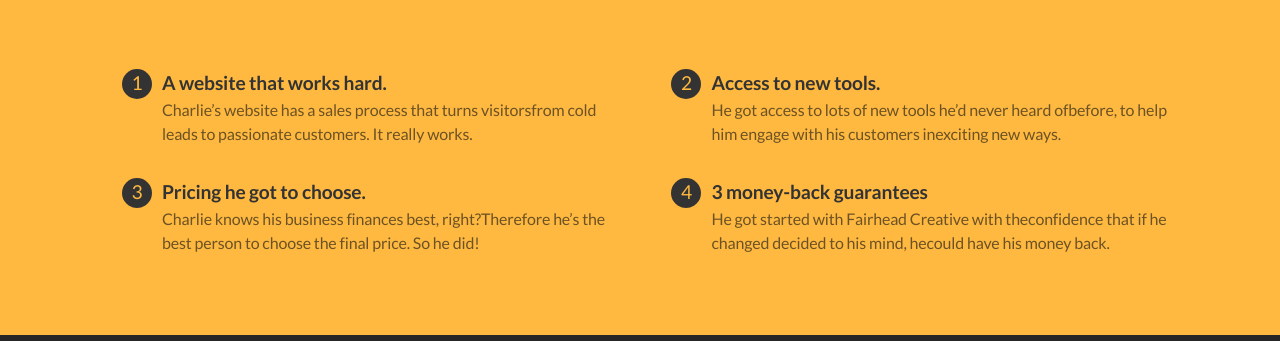
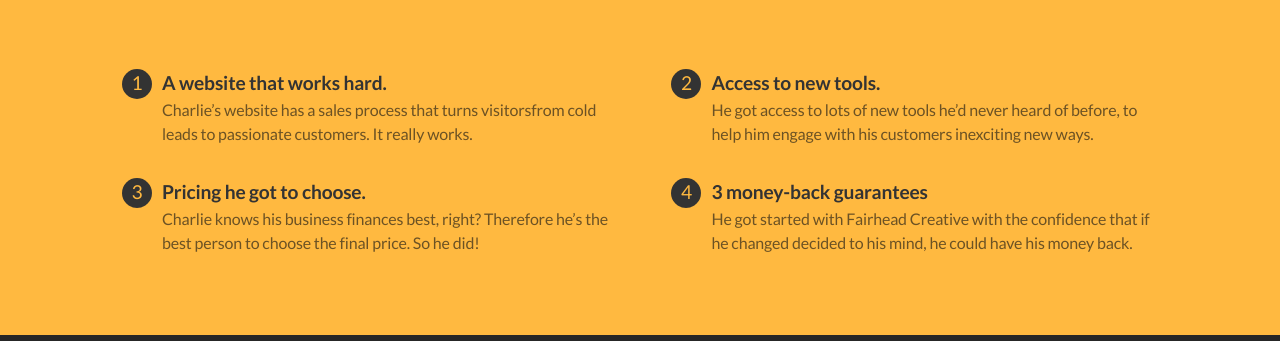
Before and after one commit to fairheadcreative/fairheadcreative, a Jekyll site: the page built from index.html, in a window 1280 px wide and 1400 px high, scrolled down 2428 px. Shown: the part 160-501 px from the top of the window. Built offline with Jekyll 4.4.1, drawn with Linux system fonts in a browser that asks for light colours; Markdown is read by kramdown in place of the engine named in the settings; some of the changed text lies outside the part shown.

Commit message:
Update index.html

```diff
--- a/index.html
+++ b/index.html
@@ -136,17 +136,17 @@ class: home
 
       <li>
         <strong>Access to new tools.</strong>
-        He got access to lots of new tools he’d never heard ofbefore, to help him engage with his customers inexciting new ways.
+        He got access to lots of new tools he’d never heard of before, to help him engage with his customers inexciting new ways.
       </li>
 
       <li>
         <strong>Pricing he got to choose.</strong>
-        Charlie knows his business finances best, right?Therefore he’s the best person to choose the final price. So he did!
+        Charlie knows his business finances best, right? Therefore he’s the best person to choose the final price. So he did!
       </li>
 
       <li>
         <strong>3 money-back guarantees</strong>
-        He got started with Fairhead Creative with theconfidence that if he changed decided to his mind, hecould have his money back.
+        He got started with Fairhead Creative with the confidence that if he changed decided to his mind, he could have his money back.
       </li>
     </ol>
   </div>
```
Also changed, not shown: other parts of index.html (+2 -2 lines).
